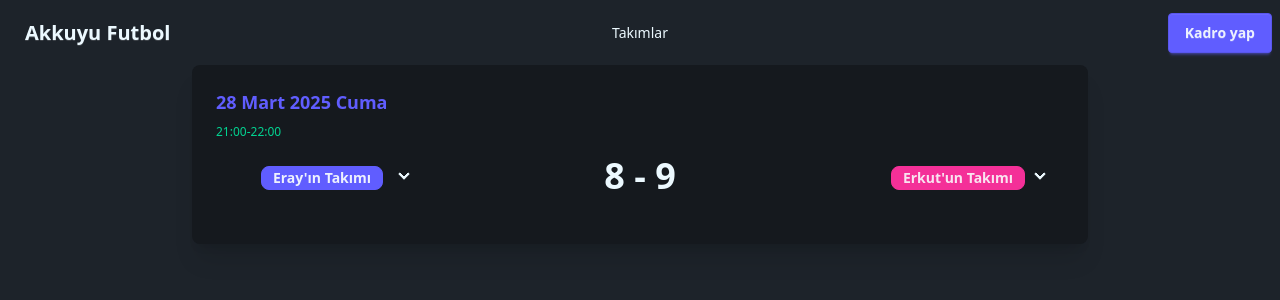
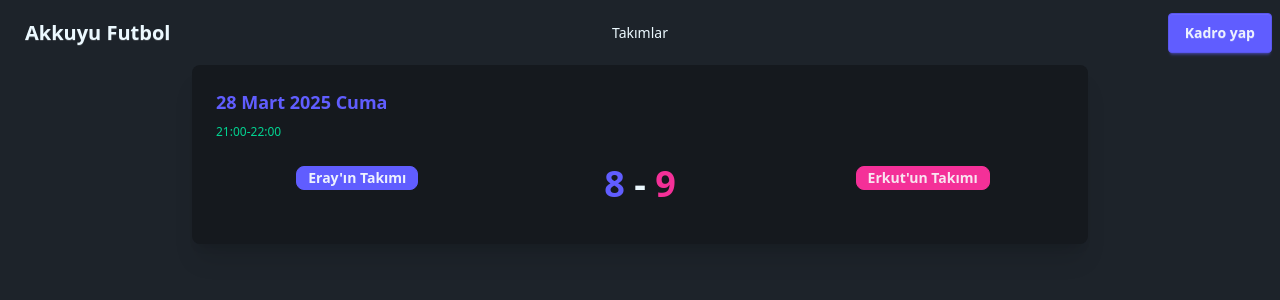
Before and after one commit to ErcouldnT/futbol.erkut.dev, a SvelteKit app: page / in a window 1280 px wide. Shown: the top 300 px of the page. Built offline with nearby package versions, Linux system fonts and the light colour scheme.

Commit message:
update: desktop version,: change: scorboard colors and open all accordion menu while clicking anywhere

```diff
--- a/src/routes/+page.svelte
+++ b/src/routes/+page.svelte
@@ -20,7 +20,8 @@
 				{ player: "Erkut", goalNumber: 1 },
 				{ player: "Yasin", goalNumber: 2 },
 				{ player: "Faruk", goalNumber: 1 }
-			]
+			],
+			isOpen: false
 		}
 	];
 
@@ -42,15 +43,20 @@
 
 <div class="flex flex-col items-center gap-6 px-4 sm:px-8 lg:px-31">
 	{#each matches as match}
-		<div class="card bg-base-300 w-full max-w-4xl cursor-pointer shadow-xl">
+		<!-- svelte-ignore a11y_click_events_have_key_events -->
+		<!-- svelte-ignore a11y_no_static_element_interactions -->
+		<div
+			class="card bg-base-300 w-full max-w-4xl cursor-pointer shadow-xl"
+			on:click={() => (match.isOpen = !match.isOpen)}
+		>
 			<div class="card-body">
 				<h2 class="card-title text-primary">{match.date}</h2>
 				<p class="text-success text-xs">{match.hour}</p>
-				<div class="flex flex-wrap items-start justify-between">
+
+				<div class="flex flex-wrap items-center justify-between">
 					<!-- Home Team Section -->
-					<div class="flex min-h-[20px] w-full flex-col items-center sm:w-1/2 lg:w-1/4">
-						<div class="collapse-arrow collapse w-full">
-							<input type="checkbox" class="peer" />
+					<div class="flex min-h-[20px] w-full flex-col items-center sm:w-1/3">
+						<div class="collapse w-full" class:collapse-open={match.isOpen}>
 							<div class="collapse-title p-3.5 text-center text-sm font-semibold">
 								<span class="badge badge-primary mt-1">{match.homeTeam}</span>
 							</div>
@@ -62,11 +68,6 @@
 											{#if match.goalsHome.find((goal) => goal.player === player)}
 												<div class="flex w-full justify-end text-right">
 													{#each Array(match.goalsHome.find((goal) => goal.player === player)?.goalNumber ?? 0).fill(null) as _}
-														<!-- <img
-														src="/soccer_ball.svg"
-														alt="Goal Ball"
-														class="text-primary h-4 w-4"
-													/> -->
 														⚽
 													{/each}
 												</div>
@@ -78,15 +79,18 @@
 						</div>
 					</div>
 
-					<!-- Match Score Section -->
-					<div class="mt-2 flex w-full flex-col items-center text-center sm:w-1/2 lg:w-1/4">
-						<p class="text-4xl font-bold">{match.score}</p>
+					<!-- Scoreboard Section -->
+					<div class="flex w-full flex-col items-center justify-center sm:w-1/4">
+						<p class="text-4xl font-bold">
+							<span class="text-primary">{match.score.split(" - ")[0]}</span>
+							<span> - </span>
+							<span class="text-secondary">{match.score.split(" - ")[1]}</span>
+						</p>
 					</div>
 
 					<!-- Away Team Section -->
-					<div class="flex min-h-[20px] w-full flex-col items-center sm:w-1/2 lg:w-1/4">
-						<div class="collapse-arrow collapse w-full">
-							<input type="checkbox" class="peer" />
+					<div class="flex min-h-[20px] w-full flex-col items-center sm:w-1/3">
+						<div class="collapse w-full" class:collapse-open={match.isOpen}>
 							<div class="collapse-title p-3.5 text-center text-sm font-semibold">
 								<span class="badge badge-secondary mt-1">{match.awayTeam}</span>
 							</div>
@@ -98,11 +102,6 @@
 											{#if match.goalsAway.find((goal) => goal.player === player)}
 												<div class="flex w-full justify-end text-right">
 													{#each Array(match.goalsAway.find((goal) => goal.player === player)?.goalNumber || 0).fill(null) as _}
-														<!-- <img
-														src="/soccer_ball.svg"
-														alt="Goal Ball"
-														class="text-secondary h-4 w-4"
-													/> -->
 														⚽
 													{/each}
 												</div>
```
Also changed, not shown: static/soccer_ball.svg (deleted).
